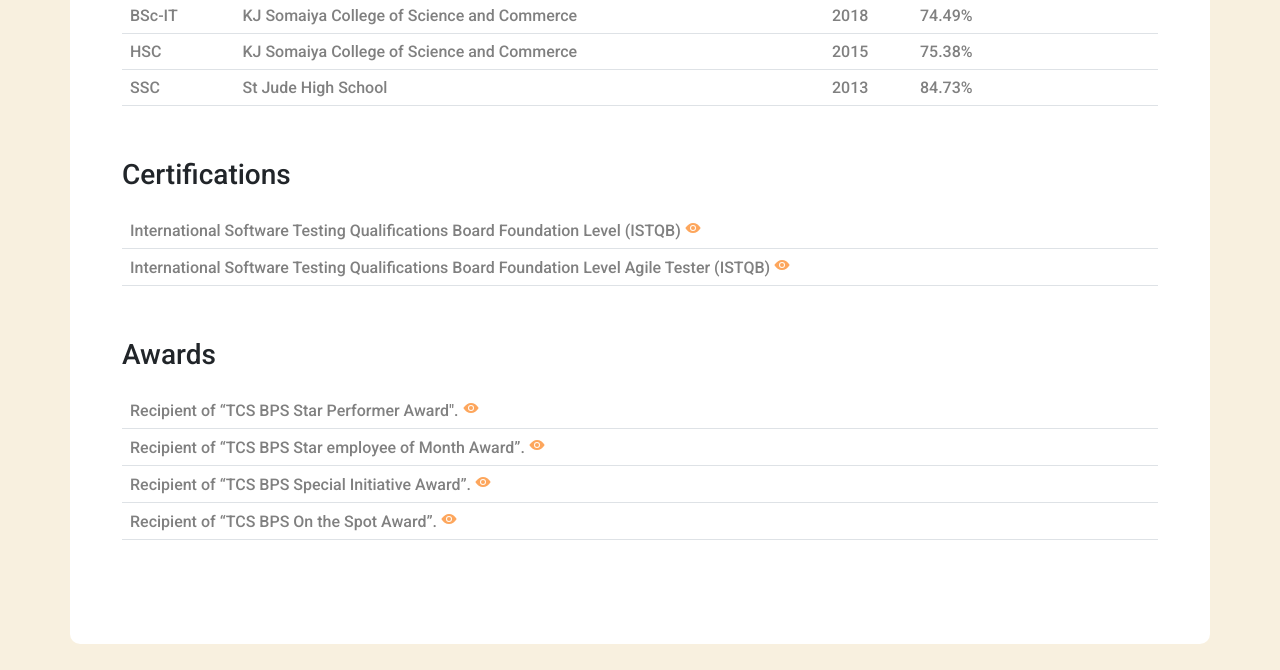
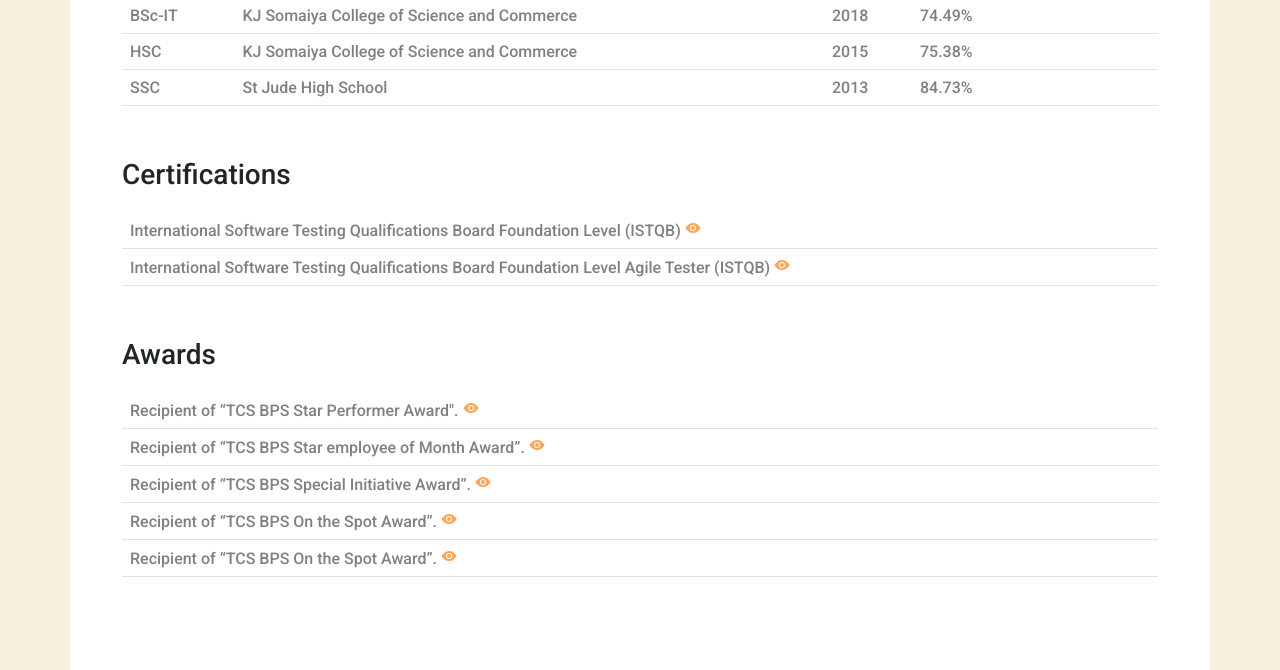
Before and after one commit to RanjitBhowmick/RanjitInfo, a plain HTML site: page index.html in a window 1280 px wide. Shown: the part 2198-2868 px from the top of the page. Drawn offline with nearby package versions, Linux system fonts and the light colour scheme.

Commit message:
Update index.html

```diff
--- a/index.html
+++ b/index.html
@@ -443,6 +443,12 @@
 									<a href="TCS_Certificate/On_The_Spot_Award.pdf"><ion-icon name="eye" id="eye" target="_blank" ></ion-icon></a>
 								</td>
 							</tr>
+							<tr>
+								<td>
+									Recipient of “TCS BPS On the Spot Award”.
+									<a href="TCS_Certificate/TCSBPS_ServiceCommitmentAward.pdf"><ion-icon name="eye" id="eye" target="_blank" ></ion-icon></a>
+								</td>
+							</tr>
 						</tbody>
 					</table>
                 </div>
```
